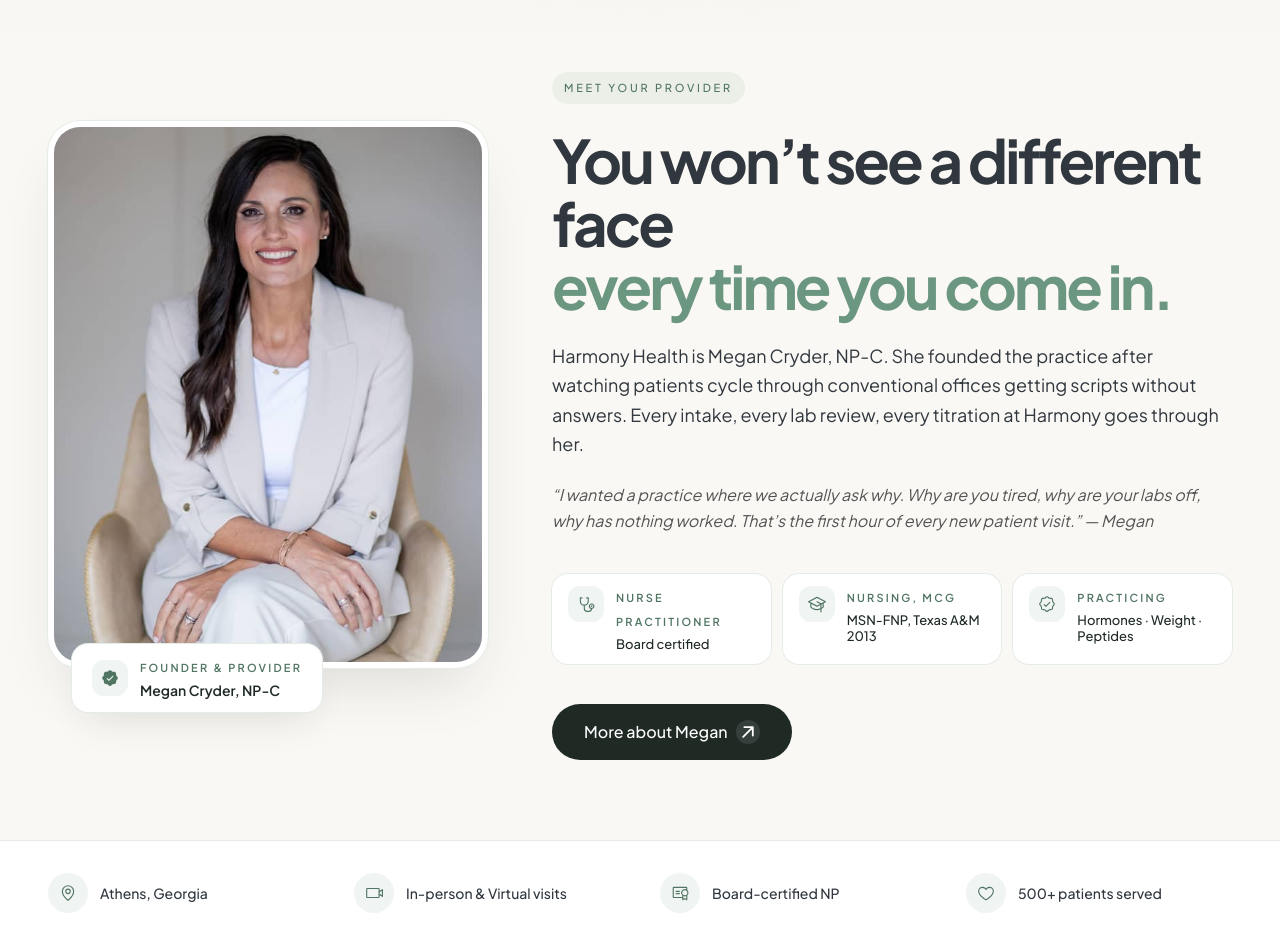
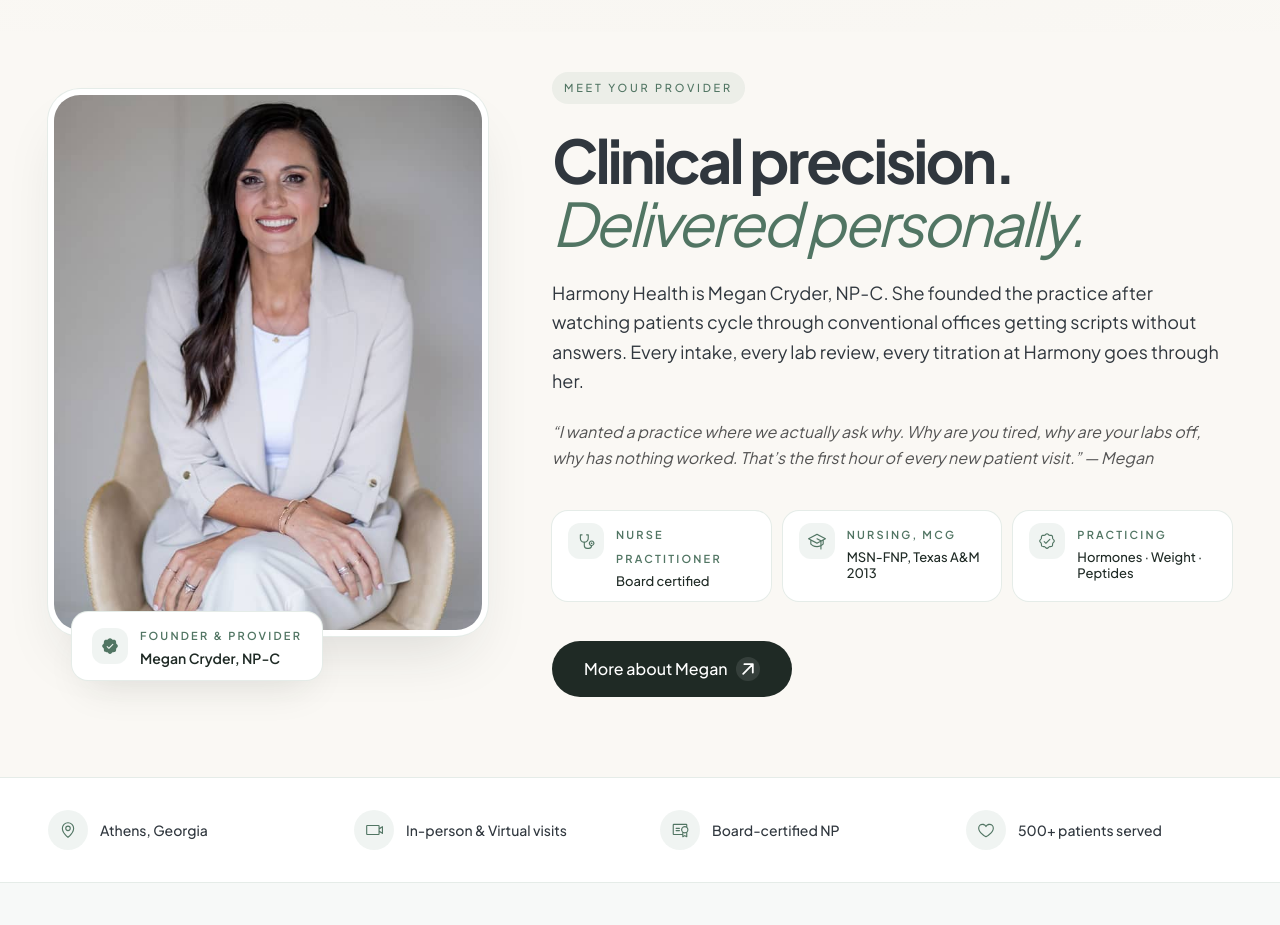
Before and after one commit to chase-the-coder/harmony-health-modern, a Next.js app: page / in a window 1280 px wide. Shown: the part 900-1825 px from the top of the page. Built offline with nearby package versions, Linux system fonts and the light colour scheme; grey boxes are pictures that could not be loaded.

Commit message:
Update Meet Megan headline to 'Clinical precision. Delivered personally.'

```diff
--- a/components/modern/ModernMeetMegan.tsx
+++ b/components/modern/ModernMeetMegan.tsx
@@ -63,9 +63,11 @@
               Meet your provider
             </span>
             <h2 className="text-3xl md:text-5xl lg:text-6xl font-bold tracking-tighter text-[#1F2A25] leading-[1.05] mb-6">
-              You won&rsquo;t see a different face
+              Clinical precision.
               <br />
-              <span className="text-[#6B9680]">every time you come in.</span>
+              <span className="italic font-light text-[#517563]">
+                Delivered personally.
+              </span>
             </h2>
             <p className="text-lg text-[#30373E] leading-relaxed max-w-[56ch] mb-6">
               Harmony Health is Megan Cryder, NP-C. She founded the practice
```
